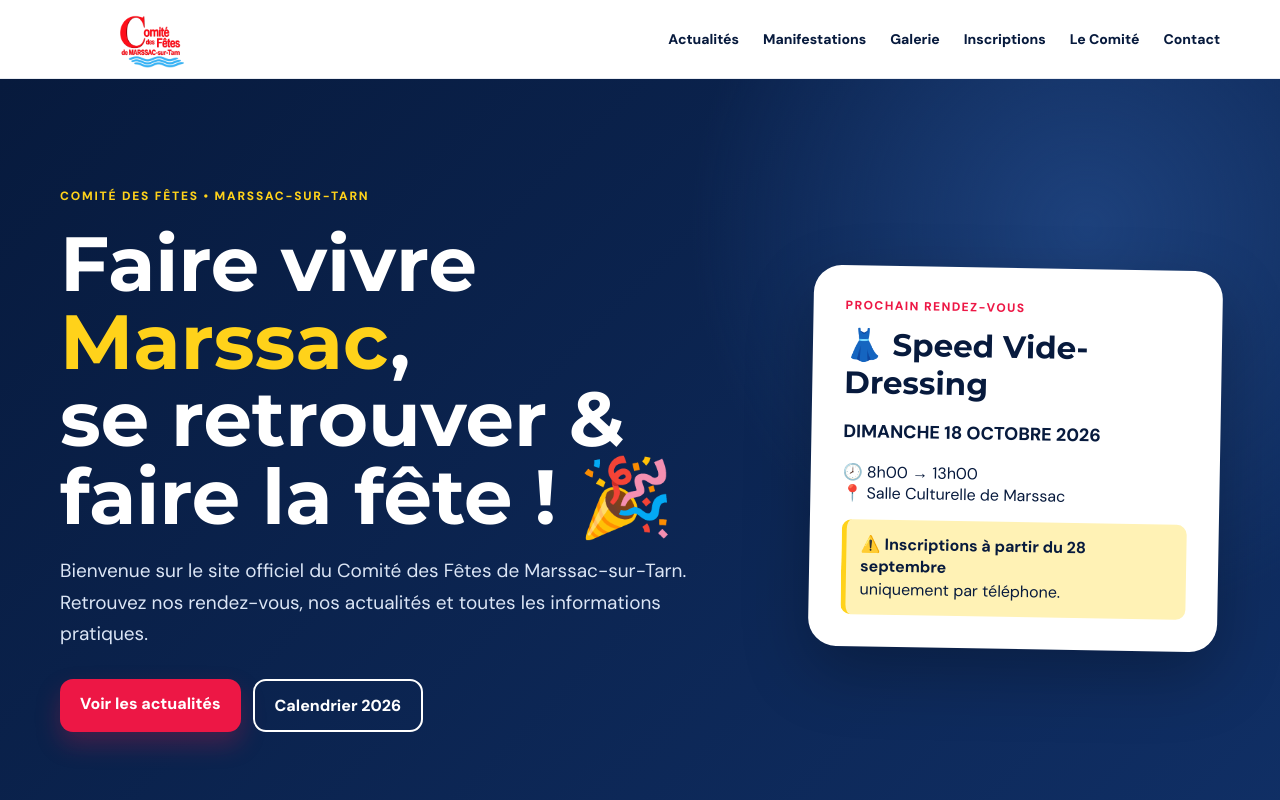
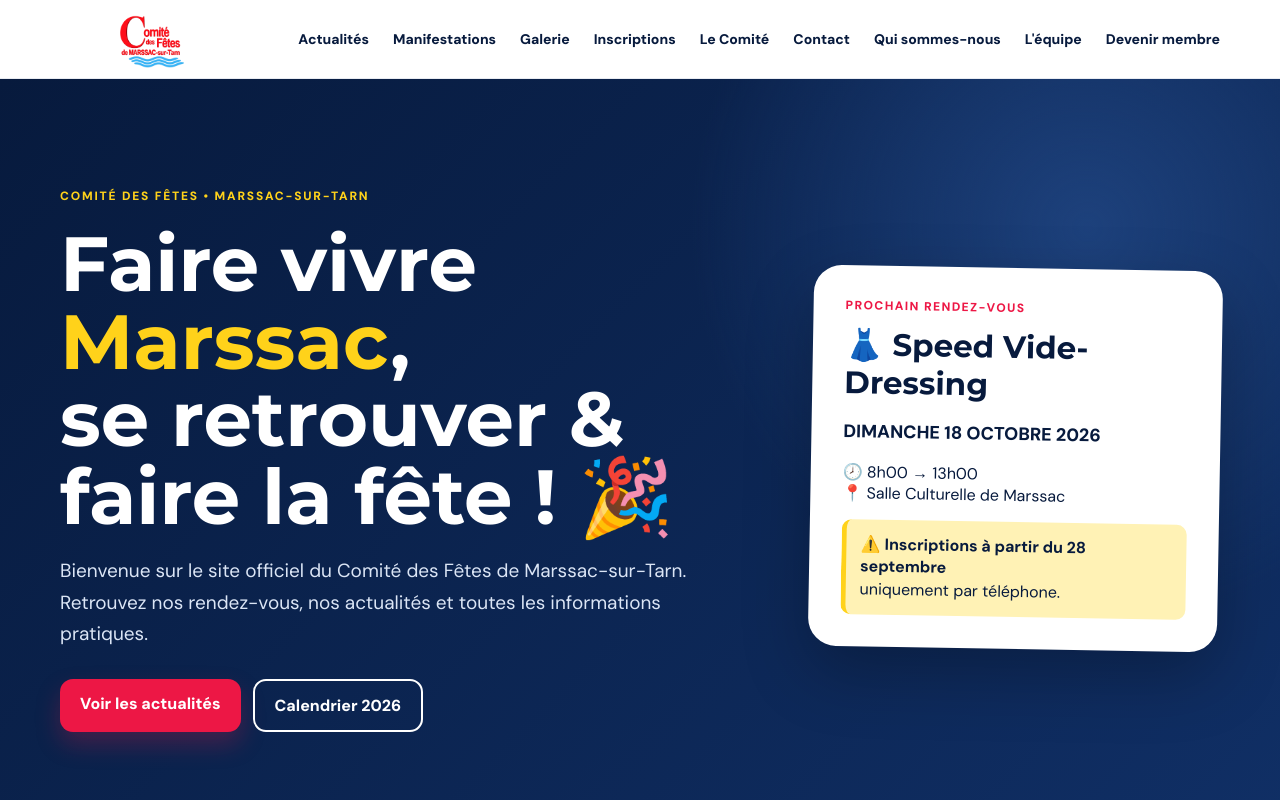
Before and after one commit to cfmarssac-source/comite-des-fetes-marssac, a plain HTML site: page index.html in a window 1280 px wide. Shown: the top 800 px of the page. Drawn offline with Linux system fonts and the light colour scheme.

Commit message:
Ajout des onglets Qui sommes-nous, L'équipe et Devenir membre

```diff
--- a/index.html
+++ b/index.html
@@ -19,7 +19,7 @@
 <a class="brand" href="#accueil"><img src="images/logo.png" alt="Comité des Fêtes de Marssac-sur-Tarn"></a>
 <button class="menu" onclick="document.body.classList.toggle('open')">☰</button>
 <div class="links">
-<a href="#actualites">Actualités</a><a href="#manifestations">Manifestations</a><a href="#galerie">Galerie</a><a href="#inscriptions">Inscriptions</a><a href="#comite">Le Comité</a><a href="#contact">Contact</a>
+<a href="#actualites">Actualités</a><a href="#manifestations">Manifestations</a><a href="#galerie">Galerie</a><a href="#inscriptions">Inscriptions</a><a href="#comite">Le Comité</a><a href="#contact">Contact</a><a href="#qui-sommes-nous">Qui sommes-nous</a><a href="#equipe">L'équipe</a><a href="#devenir-membre">Devenir membre</a>
 </div>
 </nav>
 </header>
```
